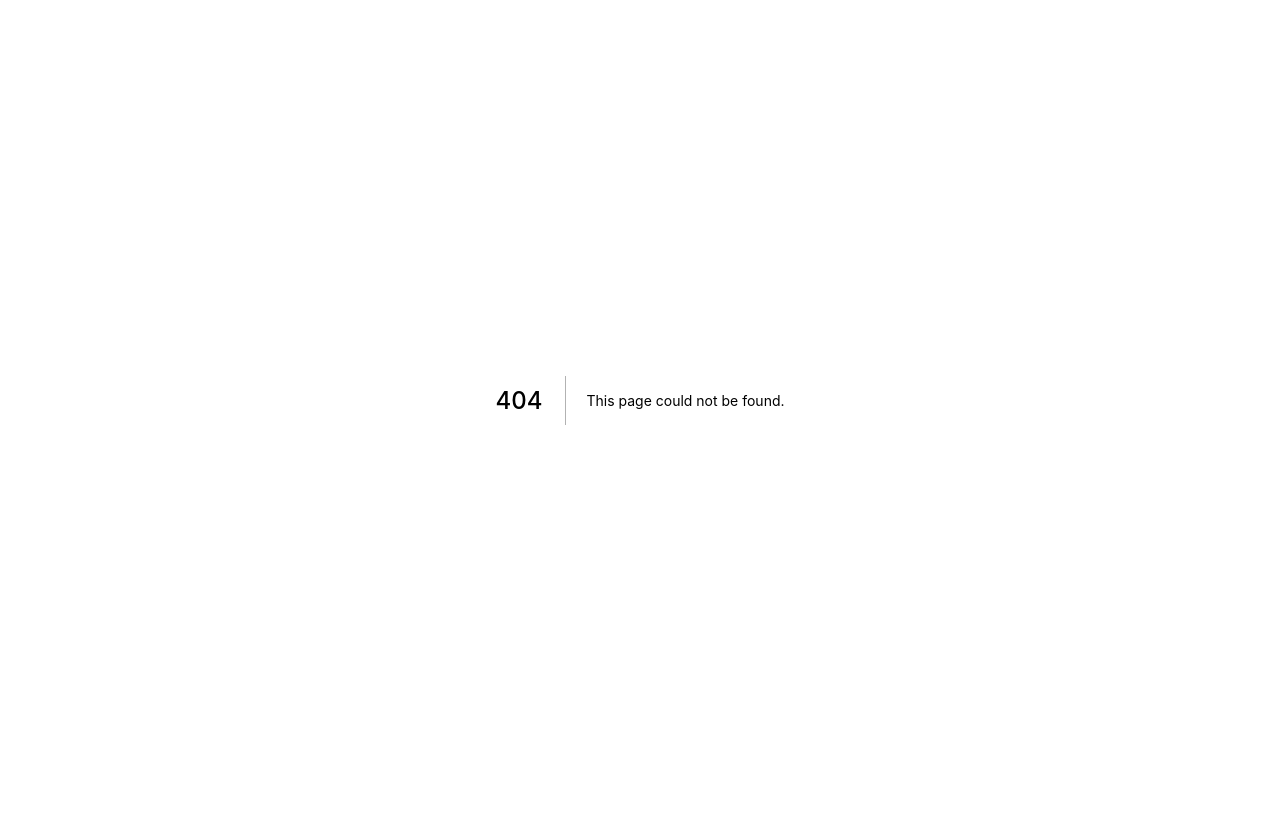
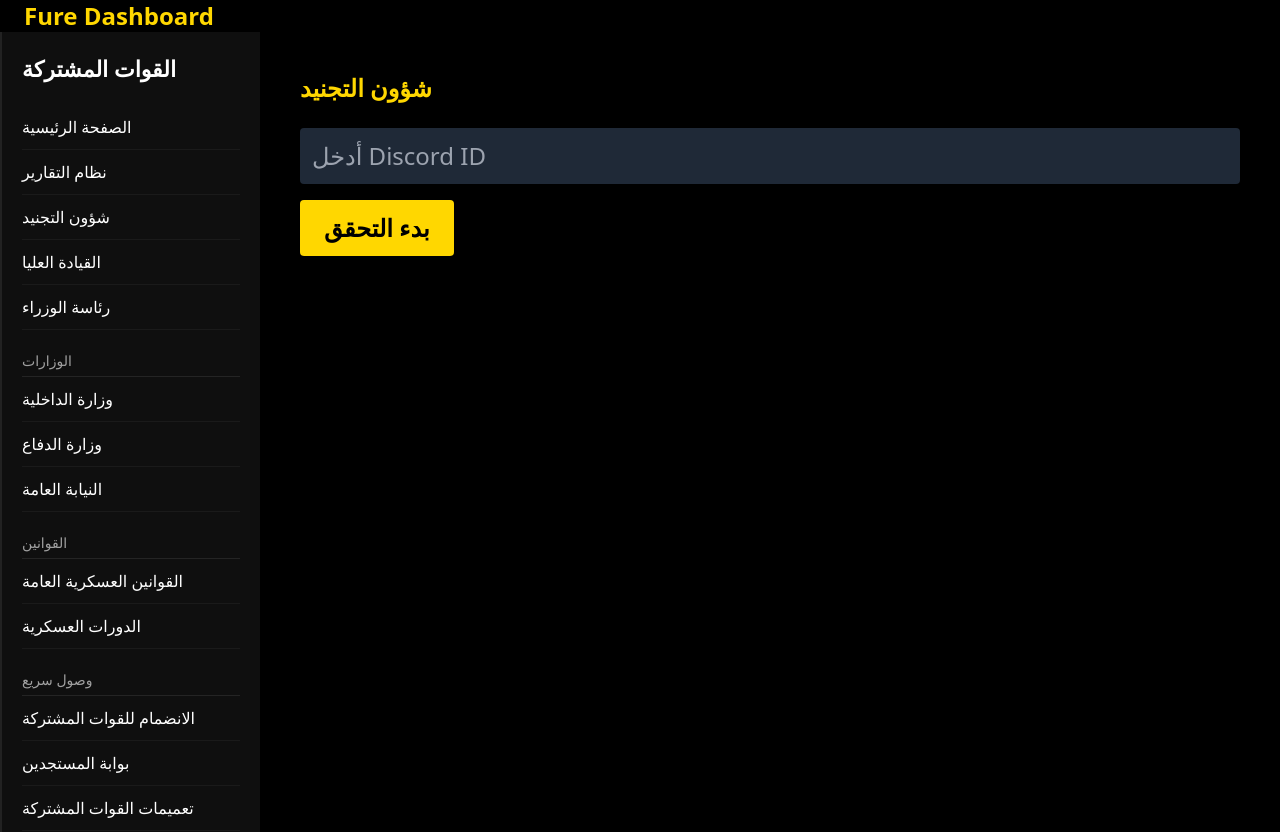
Before and after one commit to casperon56/fure-dashboard2, a Next.js app: page /recruit in a window 1280 px wide. Before the commit this address had no page. Before the commit the page ends 800 px from the top, so only its background shows below. Built offline with nearby package versions, Linux system fonts and the light colour scheme.

Commit message:
Create recruit.js

```diff
--- /dev/null
+++ b/pages/recruit.js
@@ -0,0 +1,119 @@
+import { useState } from "react";
+import Navbar from "../components/Navbar";
+import Sidebar from "../components/Sidebar";
+
+export default function Recruit() {
+  const [discordId, setDiscordId] = useState("");
+  const [sessionId, setSessionId] = useState("");
+  const [waiting, setWaiting] = useState(false);
+  const [approved, setApproved] = useState(false);
+  const [userInfo, setUserInfo] = useState(null);
+
+  const startVerification = async () => {
+    if (!discordId) {
+      alert("الرجاء إدخال Discord ID");
+      return;
+    }
+
+    const newSession = Math.random().toString(36).substring(2, 10);
+    setSessionId(newSession);
+    setWaiting(true);
+
+    // إرسال طلب للبوت
+    await fetch("/api/requestVerification", {
+      method: "POST",
+      headers: { "Content-Type": "application/json" },
+      body: JSON.stringify({
+        discordId,
+        sessionId: newSession,
+        type: "recruit"
+      })
+    });
+
+    // الانتظار حتى يوافق البوت
+    const interval = setInterval(async () => {
+      const res = await fetch(`/api/checkApproval?sessionId=${newSession}&discordId=${discordId}`);
+      const data = await res.json();
+
+      if (data.approved) {
+        clearInterval(interval);
+        setApproved(true);
+        setWaiting(false);
+
+        // جلب بيانات المجند
+        const infoRes = await fetch(`/api/getUserInfo?discordId=${discordId}`);
+        const info = await infoRes.json();
+        setUserInfo(info);
+      }
+    }, 2000);
+  };
+
+  return (
+    <div className="h-screen bg-dark text-white flex flex-col">
+      <Navbar />
+
+      <div className="flex h-full">
+        <Sidebar />
+
+        <div className="flex-1 p-10 text-2xl">
+          <h1 className="text-gold font-bold mb-6">شؤون التجنيد</h1>
+
+          {/* خطوة التحقق */}
+          {!approved && (
+            <div className="space-y-4">
+              <input
+                placeholder="أدخل Discord ID"
+                value={discordId}
+                onChange={(e) => setDiscordId(e.target.value)}
+                className="w-full p-3 rounded bg-gray-800"
+              />
+
+              <button
+                onClick={startVerification}
+                className="px-6 py-3 bg-gold text-black font-bold rounded hover:bg-yellow-500"
+              >
+                بدء التحقق
+              </button>
+
+              {waiting && <p className="text-gray-300">بانتظار موافقة البوت...</p>}
+            </div>
+          )}
+
+          {/* بيانات المجند بعد الموافقة */}
+          {approved && userInfo && (
+            <div className="mt-10 bg-gray-900 p-6 rounded-xl shadow-lg w-[450px]">
+              <div className="flex items-center space-x-4">
+                <img
+                  src={userInfo.avatar}
+                  alt="avatar"
+                  className="w-20 h-20 rounded-full"
+                />
+
+                <div>
+                  <h2 className="text-2xl font-bold">{userInfo.name}</h2>
+                  <p className="text-gold text-lg">ID: {userInfo.id}</p>
+                </div>
+              </div>
+
+              <div className="mt-6 text-xl space-y-2">
+                <p>
+                  <span className="text-gold">الرتبة:</span> {userInfo.rank}
+                </p>
+                <p>
+                  <span className="text-gold">القطاع:</span> {userInfo.sector}
+                </p>
+                <p>
+                  <span className="text-gold">جميع الرتب:</span> {userInfo.roles.join(", ")}
+                </p>
+              </div>
+
+              <p className="mt-6 text-green-400 text-xl font-bold">
+                ✔️ تم التحقق — يمكنك الآن متابعة إجراءات التجنيد
+              </p>
+            </div>
+          )}
+        </div>
+      </div>
+    </div>
+  );
+}
```
